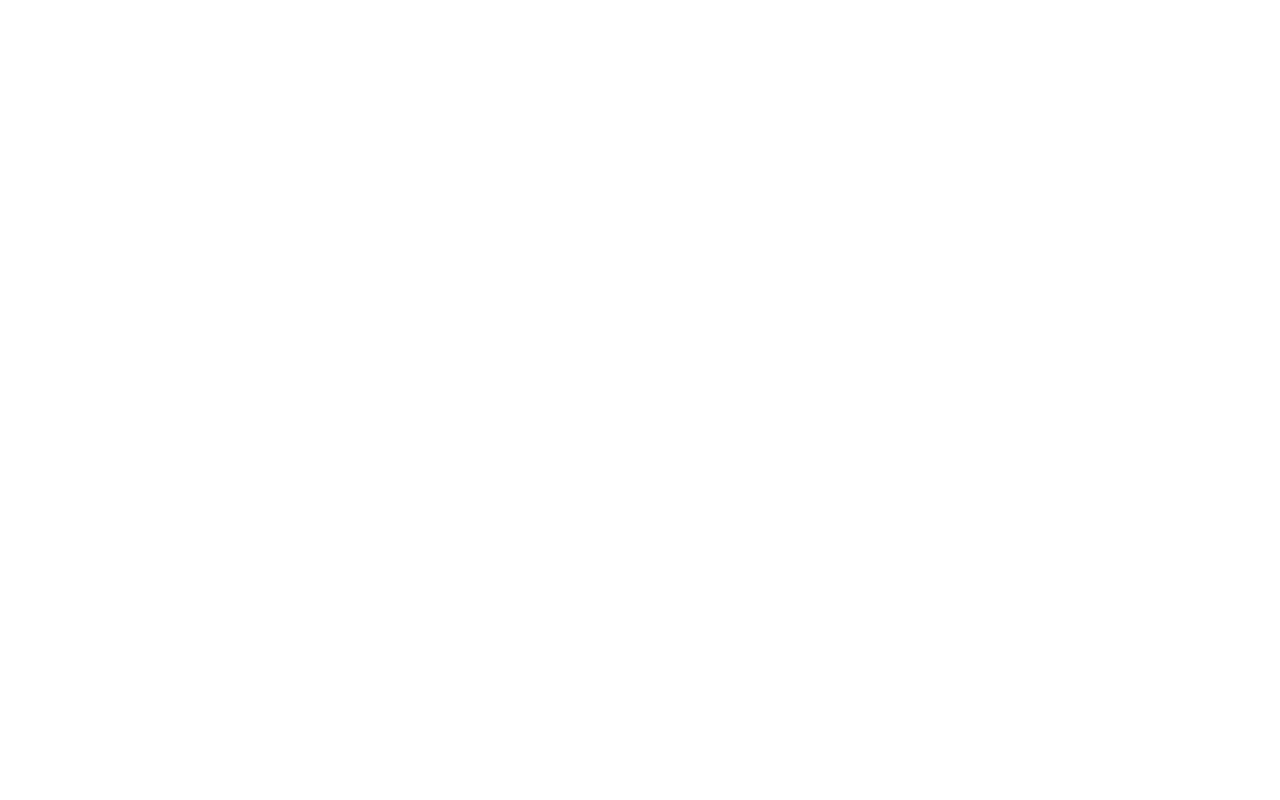
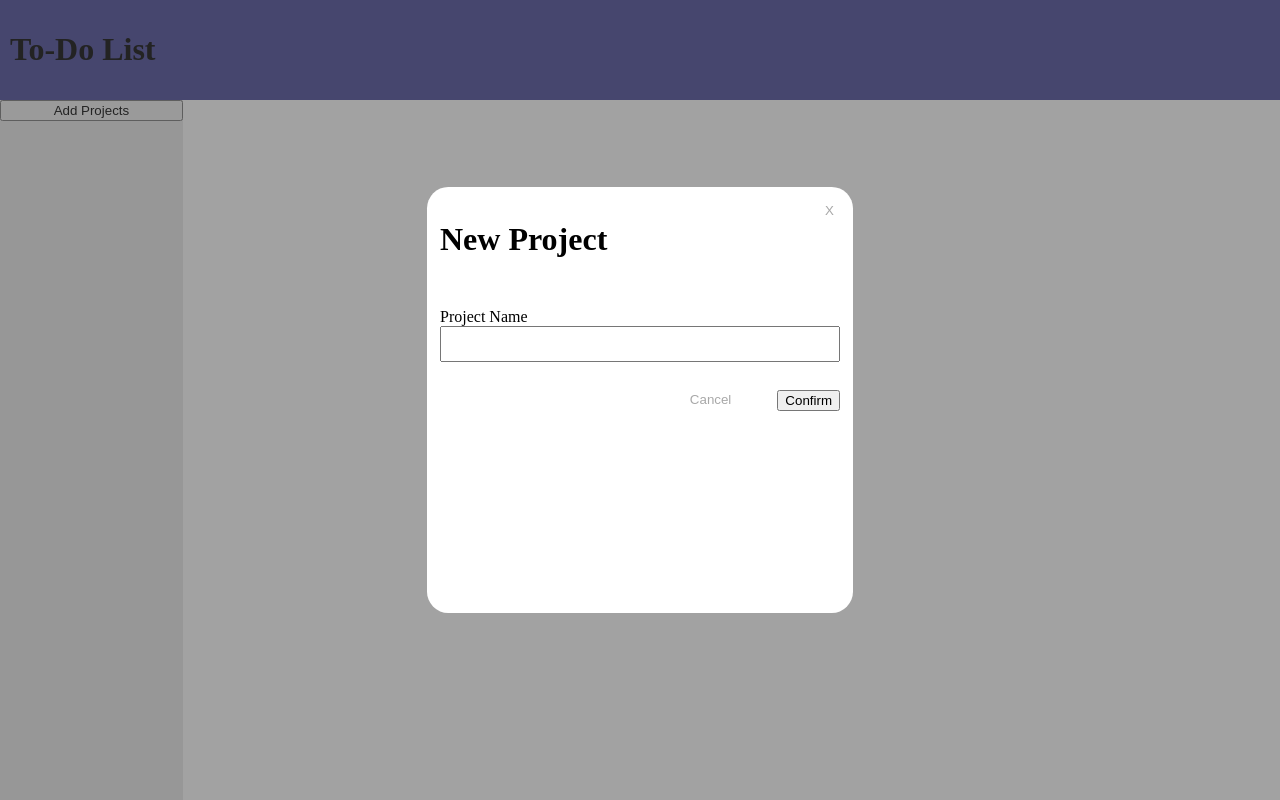
Before and after one commit to JianHua-Deng/To-do-List, a website built with webpack: page src/index.html in a window 1280 px wide. Built offline with nearby package versions, Linux system fonts and the light colour scheme.

Commit message:
added modals, still workin

```diff
--- a/package.json
+++ b/package.json
@@ -1,6 +1,8 @@
 {
   "devDependencies": {
+    "css-loader": "^7.1.2",
     "html-webpack-plugin": "^5.6.0",
+    "style-loader": "^4.0.0",
     "webpack": "^5.91.0",
     "webpack-cli": "^5.1.4"
   },
--- a/src/index.html
+++ b/src/index.html
@@ -6,6 +6,54 @@
     <title>To-do List</title>
 </head>
 <body>
+    <div class="header">
+        <h1>To-Do List</h1>
+    </div>
+    <div class="sidebar">
+        <div class="buttons">
+            <button class="add-projects">Add Projects</button>
+        </div>
+    </div>
+    <div class="modal-container">
+        <div class="project form">
+            <div class="project-form-title">
+                <h1>New Project</h1>
+                <button type="button" class="exit">X</button>
+            </div>
+            <div class="project input">
+                <label for="project">Project Name</label>
+                <input type="text" name="project" required>
+            </div>
+            <div class="btns">
+                <button type="button" class="cancel">Cancel</button>
+                <button type="submit" class="confirm">Confirm</button>
+            </div>
+        </div>
+
+        <div class="task form hidden">
+            <div class="task-form-title">
+                <h1>New Task</h1>
+                <button type="button" class="exit">X</button>
+            </div>
+            <div class="task input">
+                <label for="task">Task Name</label>
+                <input type="text" name="task" required>
+            </div>
+            <div class="task description">
+                <label for="description">Description</label>
+                <input type="text" name="description" required>
+            </div>
+            <div class="task due">
+                <label for="due-date">Due</label>
+                <input type="date" name="due-date">
+            </div>
+            <div class="btns">
+                <button type="button" class="cancel">Cancel</button>
+                <button type="submit" class="confirm">Confirm</button>
+            </div>
+        </div>
+    </div>
+    <div class="content"></div>
 
 </body>
 </html>
--- a/src/index.js
+++ b/src/index.js
@@ -0,0 +1,19 @@
+import './styles/styles.css'
+
+const cancelbtns = document.querySelectorAll(".exit, .cancel");
+const addProjectBtns = document.querySelector(".add-projects");
+const modalContainer = document.querySelector(".modal-container");
+const projectModal = document.querySelector(".project form");
+const taskModal = document.querySelector(".task form");
+cancelbtns.forEach(btn => {
+    btn.addEventListener("click", ()=>{
+        modalContainer.classList.add("hidden");
+        projectModal.classList.add("hidden");
+        taskModal.classList.add("hidden");
+    })
+});
+
+addProjectBtns.addEventListener("click", ()=>{
+    modalContainer.classList.remove("hidden");
+    projectModal.classList.remove("hidden");
+})
--- /dev/null
+++ b/src/modules/project_modal.js
@@ -0,0 +1,3 @@
+export default function projectModal(){
+
+}
--- /dev/null
+++ b/src/styles/styles.css
@@ -0,0 +1,101 @@
+:root{
+
+}
+
+body{
+    margin: 0;
+    height: 100vh;
+    display: grid;
+    grid-template: 1fr 15fr 1fr / 1fr 6fr;
+}
+
+input{
+    height: 30px
+}
+
+.header{
+    grid-row: 1 / 2;
+    grid-column: 1 / 3;
+    background-color: rgb(70, 70, 151);
+    padding: 10px;
+}
+
+.sidebar{
+    grid-row: 2 / 4;
+    background-color: rgb(233, 233, 233);
+}
+
+.content{
+    grid-row: 2 / 4;
+    grid-column: 2 / 3;
+}
+
+.buttons{
+    display: flex;
+    flex-direction: column;
+}
+
+.modal-container{
+    background-color: rgb(70, 70, 70, 0.5);
+    height: 100vh;
+    width:100vw;
+    left: 0;
+    top: 0;
+    position: fixed;
+    display: flex;
+    justify-content: center;
+    align-items: center;
+    z-index: 10;
+
+}
+
+.form{
+    border: transparent;
+    border-radius: 5%;
+    background-color: white;
+    width: 400px;
+    height: 400px;
+    padding: 1%;
+    position: fixed;
+    display: flex;
+    flex-direction: column;
+    gap: 7%;
+
+}
+
+.task, .input{
+    display: flex;
+    flex-direction: column;
+}
+
+.input{
+    gap: 5%;
+}
+
+.btns{
+    display: flex;
+    justify-content: flex-end;
+    justify-self: flex-end;
+    gap: 10%
+}
+
+.project-form-title, .task-form-title{
+    display: flex;
+    justify-content: space-between;
+}
+
+.cancel, .exit{
+    background-color: transparent;
+    height: 20px;
+    border: transparent;
+    color: rgb(168, 168, 168);
+    justify-self: flex-end;
+}
+
+.cancel:hover, .exit:hover{
+    color:rgb(87, 87, 87)
+}
+
+.hidden{
+    display: none;
+}
--- a/webpack.config.js
+++ b/webpack.config.js
@@ -12,7 +12,7 @@ module.exports = {
         new HtmlWebpackPlugin({
             template: 'src/index.html',
             title: 'Resturant Page',
-            filename: 'index.html',
+            filename: 'output.html',
         })
       ],
     module:{
```
Also changed, not shown: src/modules/project.js (added, +11 -0 lines), src/modules/tasks.js (added, +8 -0 lines), src/modules/utils.js (added, +28 -0 lines), src/modules/task_modal.js (added), 1 other file.
